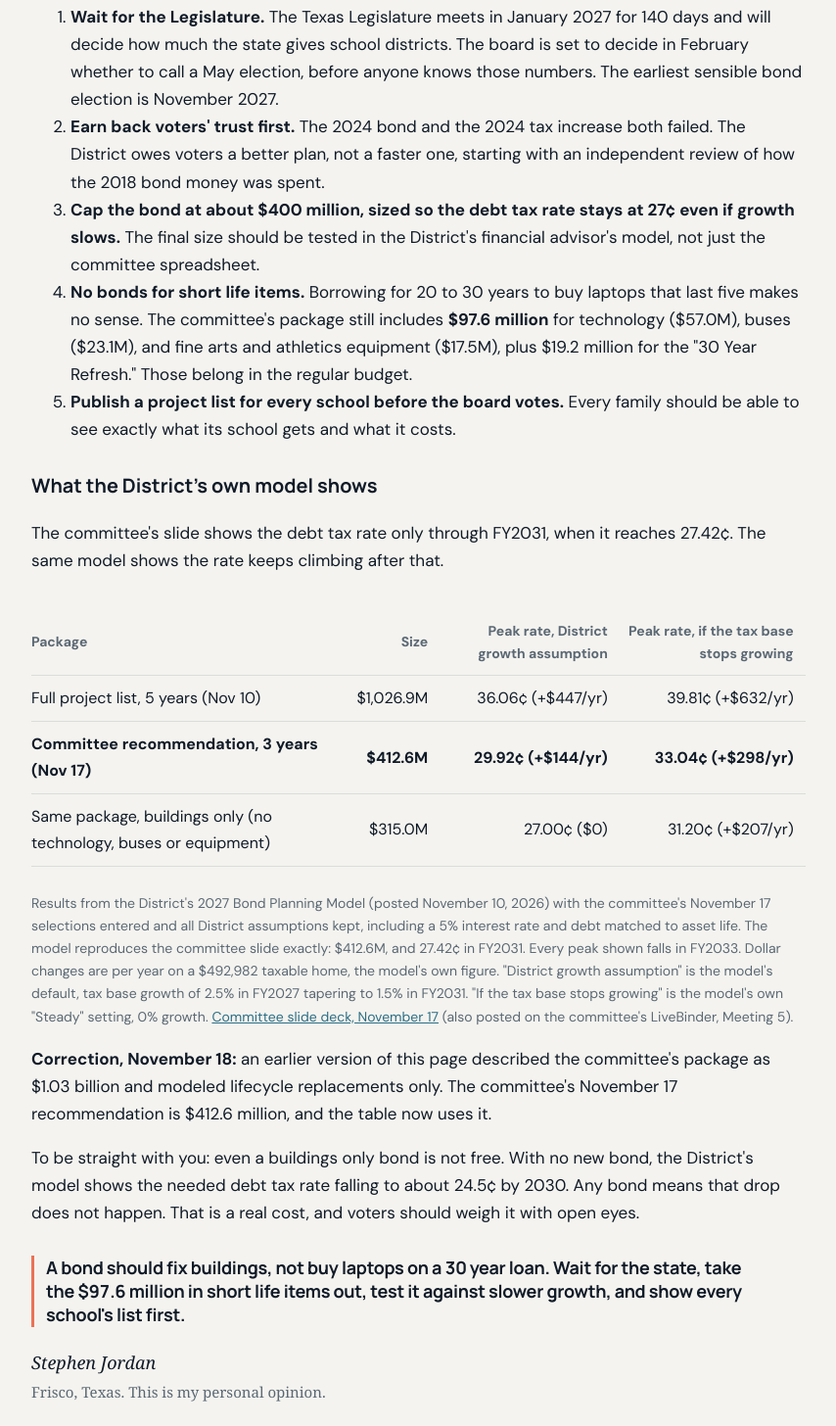
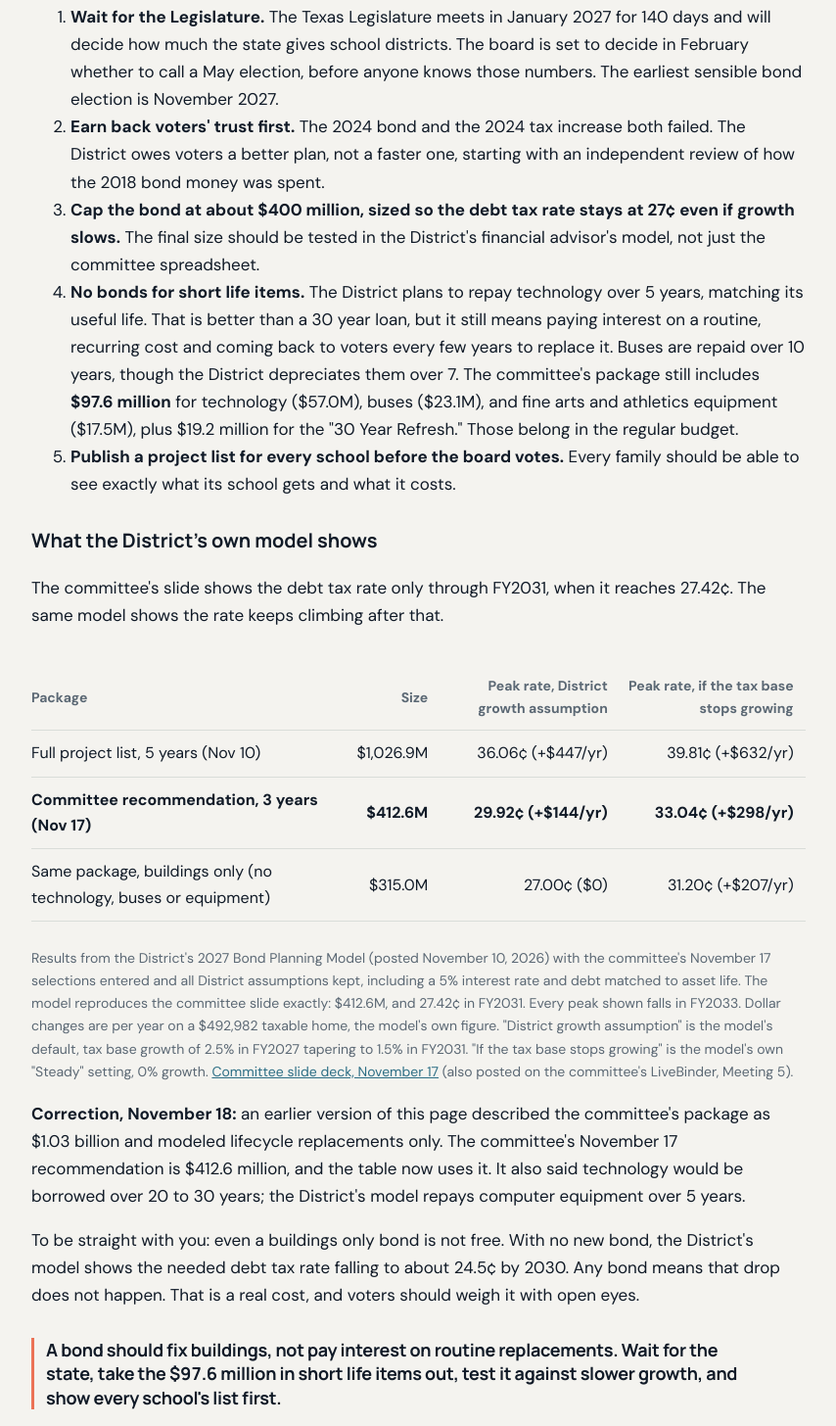
Before and after one commit to srjordan6/friscoisdbondfacts, a plain HTML site: page index.html in a window 1280 px wide. Shown: the part 424-1880 px from the top of the page at 98% size, without its empty margins (110-964 px from the left). Drawn offline with Linux system fonts and the light colour scheme.

Commit message:
Correct bond plan: District repays technology over 5 years
Co-Authored-By: Claude Opus 5.5 <noreply@anthropic.com>
Claude-Session: https://claude.ai/code/session_01WnvuLT7jPi5dMB6mrU3FhL

```diff
--- a/index.html
+++ b/index.html
@@ -240,7 +240,7 @@ button.btn:disabled{opacity:.6;cursor:default}
       <li><strong>Wait for the Legislature.</strong> The Texas Legislature meets in January 2027 for 140 days and will decide how much the state gives school districts. The board is set to decide in February whether to call a May election, before anyone knows those numbers. The earliest sensible bond election is November 2027.</li>
       <li><strong>Earn back voters' trust first.</strong> The 2024 bond and the 2024 tax increase both failed. The District owes voters a better plan, not a faster one, starting with an independent review of how the 2018 bond money was spent.</li>
       <li><strong>Cap the bond at about $400 million, sized so the debt tax rate stays at 27&cent; even if growth slows.</strong> The final size should be tested in the District's financial advisor's model, not just the committee spreadsheet.</li>
-      <li><strong>No bonds for short life items.</strong> Borrowing for 20 to 30 years to buy laptops that last five makes no sense. The committee's package still includes <strong>$97.6 million</strong> for technology ($57.0M), buses ($23.1M), and fine arts and athletics equipment ($17.5M), plus $19.2 million for the "30 Year Refresh." Those belong in the regular budget.</li>
+      <li><strong>No bonds for short life items.</strong> The District plans to repay technology over 5 years, matching its useful life. That is better than a 30 year loan, but it still means paying interest on a routine, recurring cost and coming back to voters every few years to replace it. Buses are repaid over 10 years, though the District depreciates them over 7. The committee's package still includes <strong>$97.6 million</strong> for technology ($57.0M), buses ($23.1M), and fine arts and athletics equipment ($17.5M), plus $19.2 million for the "30 Year Refresh." Those belong in the regular budget.</li>
       <li><strong>Publish a project list for every school before the board votes.</strong> Every family should be able to see exactly what its school gets and what it costs.</li>
     </ol>
     <h3 style="font-family:var(--head);margin:28px 0 6px">What the District's own model shows</h3>
@@ -254,9 +254,9 @@ button.btn:disabled{opacity:.6;cursor:default}
       </tbody>
     </table></div>
     <p class="cap">Results from the District's 2027 Bond Planning Model (posted November 10, 2026) with the committee's November 17 selections entered and all District assumptions kept, including a 5% interest rate and debt matched to asset life. The model reproduces the committee slide exactly: $412.6M, and 27.42&cent; in FY2031. Every peak shown falls in FY2033. Dollar changes are per year on a $492,982 taxable home, the model's own figure. "District growth assumption" is the model's default, tax base growth of 2.5% in FY2027 tapering to 1.5% in FY2031. "If the tax base stops growing" is the model's own "Steady" setting, 0% growth. <a href="/docs/2026-11-17_bond-committee-meeting-5-slide-deck.pdf">Committee slide deck, November 17</a> (also posted on the committee's LiveBinder, Meeting 5).</p>
-    <p><strong>Correction, November 18:</strong> an earlier version of this page described the committee's package as $1.03 billion and modeled lifecycle replacements only. The committee's November 17 recommendation is $412.6 million, and the table now uses it.</p>
+    <p><strong>Correction, November 18:</strong> an earlier version of this page described the committee's package as $1.03 billion and modeled lifecycle replacements only. The committee's November 17 recommendation is $412.6 million, and the table now uses it. It also said technology would be borrowed over 20 to 30 years; the District's model repays computer equipment over 5 years.</p>
     <p>To be straight with you: even a buildings only bond is not free. With no new bond, the District's model shows the needed debt tax rate falling to about 24.5&cent; by 2030. Any bond means that drop does not happen. That is a real cost, and voters should weigh it with open eyes.</p>
-    <p class="takeaway">A bond should fix buildings, not buy laptops on a 30 year loan. Wait for the state, take the $97.6 million in short life items out, test it against slower growth, and show every school's list first.</p>
+    <p class="takeaway">A bond should fix buildings, not pay interest on routine replacements. Wait for the state, take the $97.6 million in short life items out, test it against slower growth, and show every school's list first.</p>
     <p style="margin-top:22px;font-family:Georgia,'Times New Roman',serif;font-style:italic;font-size:18px">Stephen Jordan<br><span style="font-family:inherit;font-style:normal;font-size:15px;color:var(--muted)">Frisco, Texas. This is my personal opinion.</span></p>
   </div>
 </section>
```
